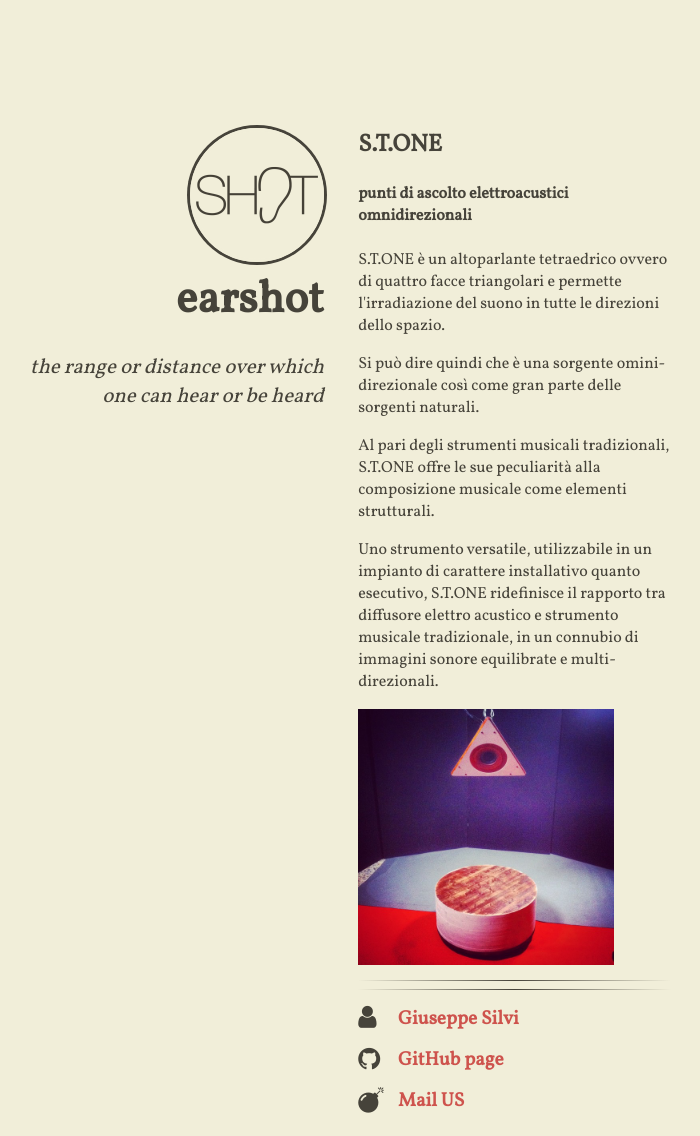
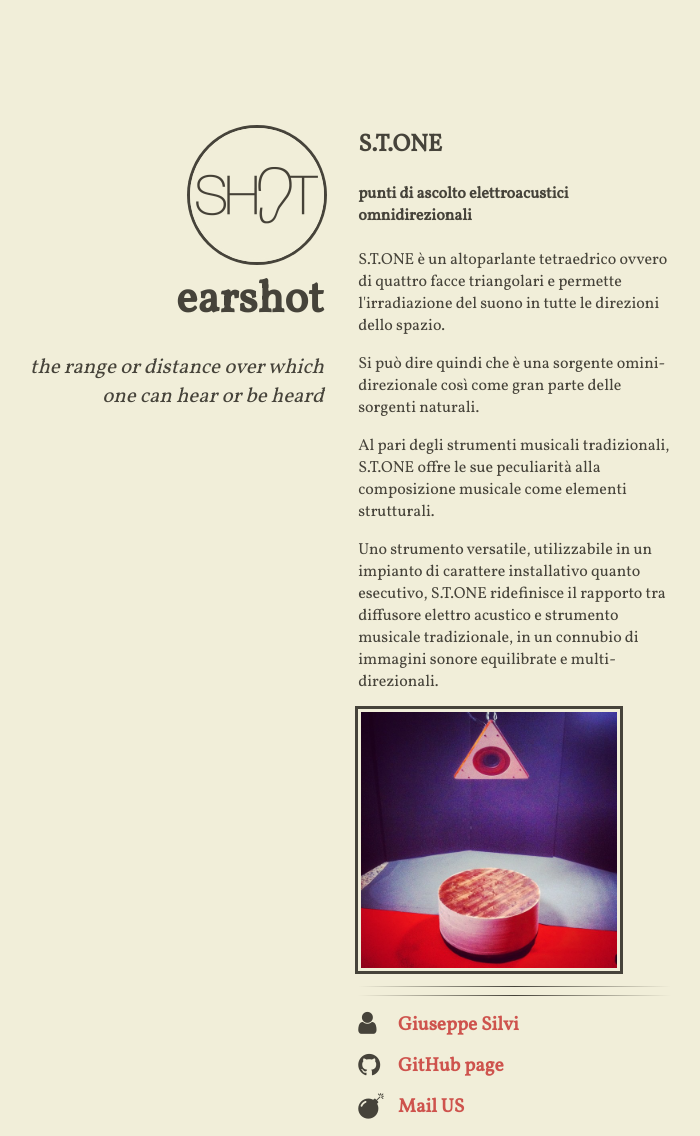
Before and after one commit to earshot-xyz/earshot-xyz.github.io, a Jekyll site: the page built from stone.html, in a window 1280 px wide. Shown: the whole page, without its empty margins (309-1009 px from the left). Built offline with Jekyll 4.4.1, drawn with Linux system fonts in a browser that asks for light colours; nearby versions of some CDN libraries.

Commit message:
stone image

```diff
--- a/_includes/stonecontent.html
+++ b/_includes/stonecontent.html
@@ -11,7 +11,7 @@
 
     <p>Uno strumento versatile, utilizzabile in un impianto di carattere installativo quanto esecutivo, S.T.ONE ridefinisce il rapporto tra diffusore elettro acustico e strumento musicale tradizionale, in un connubio di immagini sonore equilibrate e multi-direzionali. </p>
 
-    <img src="/images/05_STONE-60.jpg" width="256"/>
+    <img class="image" src="/images/05_STONE-60.jpg" alt="S.T.ONE at EMUfest 2014"/>
 
 </article>
 
--- a/assets/main.scss
+++ b/assets/main.scss
@@ -114,6 +114,14 @@
 	background-image: -o-linear-gradient(left, rgba(0,0,0,0), $text-color, rgba(0,0,0,0));
 }
 
+.image {
+	width: 256px;
+	display: inline-block;
+	background-size: cover;
+	border: 3px solid $background-color;
+	box-shadow: 0 0 0 3px $text-color;
+}
+
 /*** footer ***/
 footer {
 	position: fixed;
```
